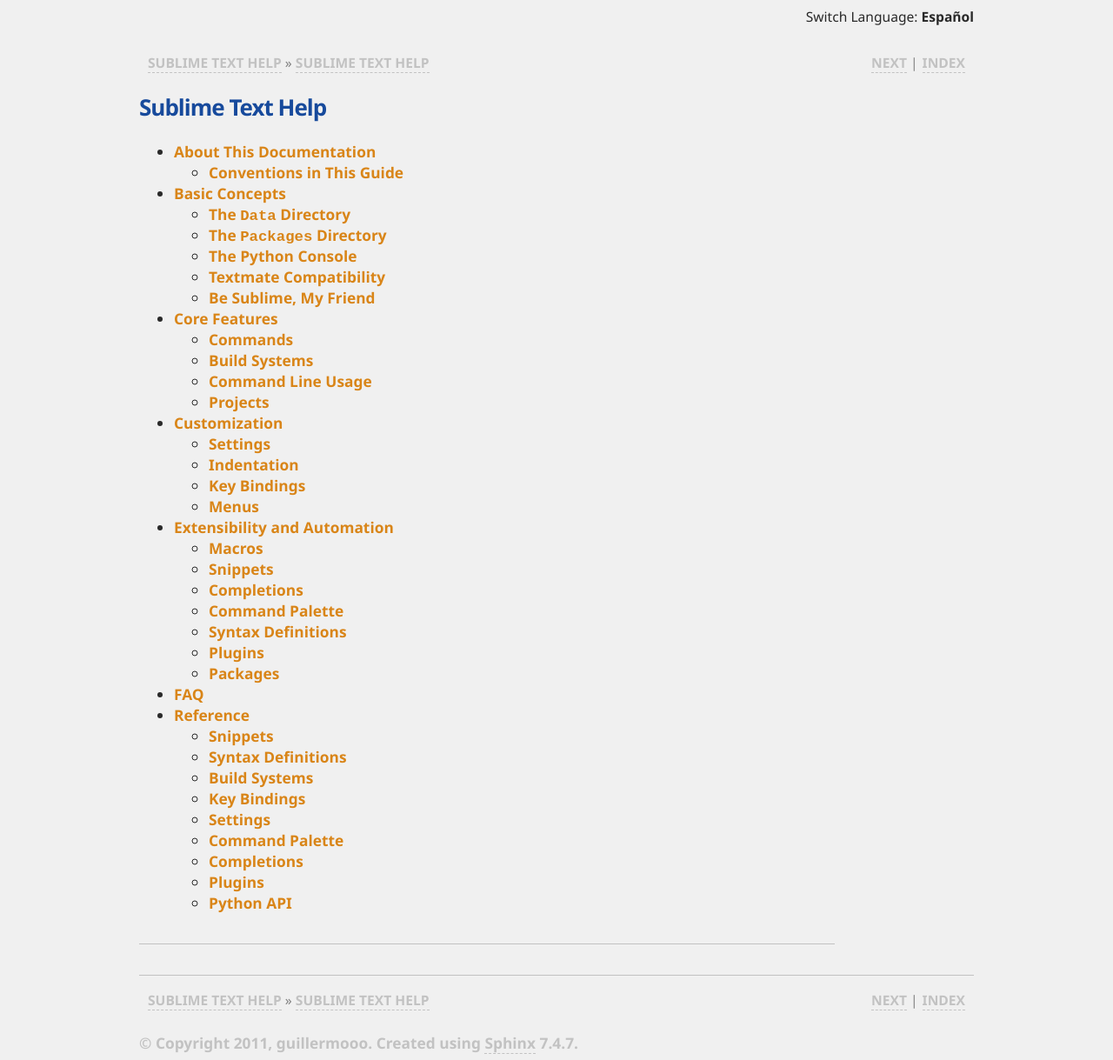
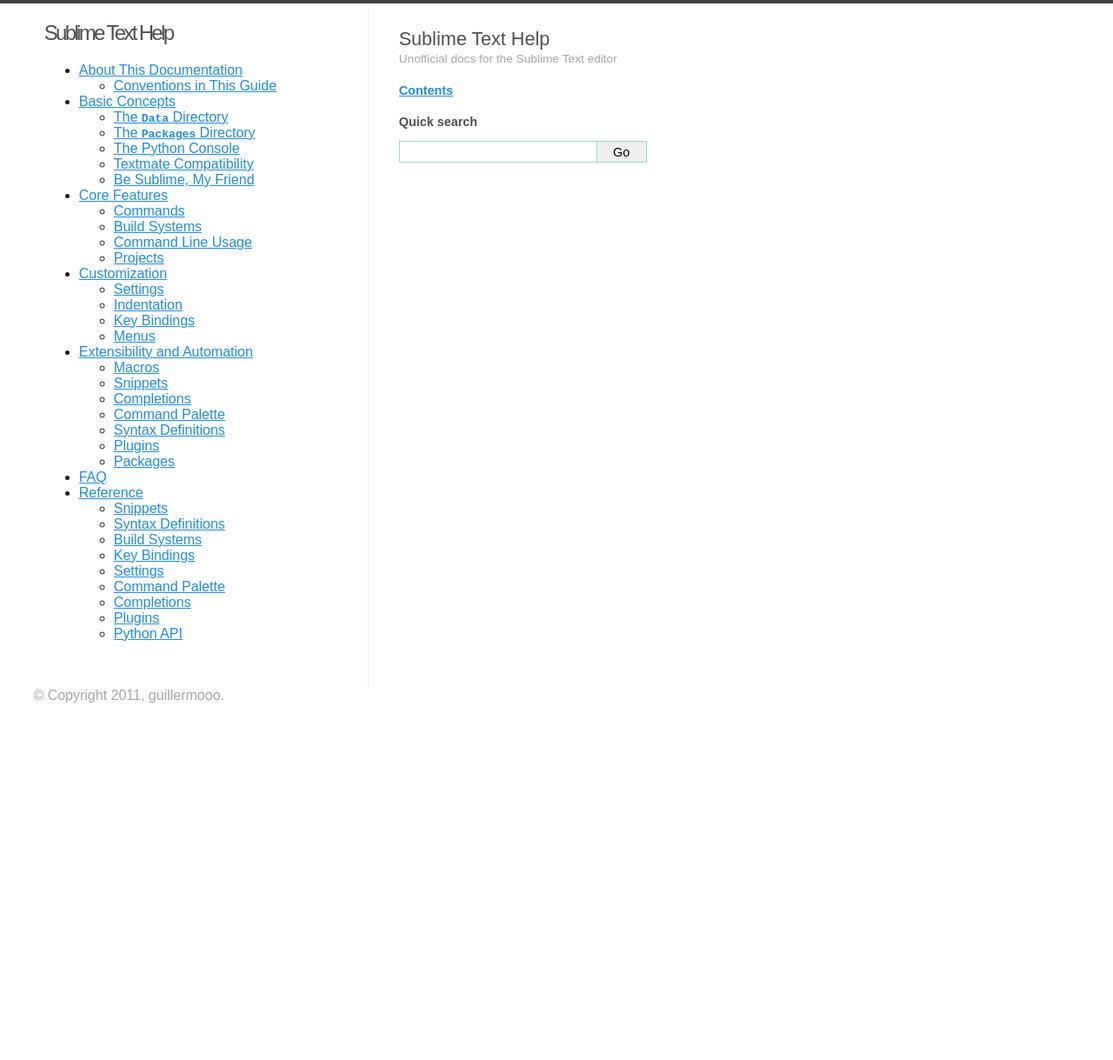
Before and after one commit to guillermooo/sublime-undocs, a Sphinx documentation site: the page built from source/index.rst, in a window 1280 px wide. Shown: the whole page at 87% size. Built offline with Sphinx 7.4.7, drawn with Linux system fonts in a browser that asks for light colours; after the commit the page ends 900 px from its top, so only the background shows below that.

Commit message:
Created new theme.

```diff
--- /dev/null
+++ b/source/_themes/modern/heading.html
@@ -0,0 +1,2 @@
+<h2>Sublime Text Help</strong></h2>
+<p class="tagline">Unofficial docs for the Sublime&nbsp;Text editor</p>
--- a/source/_themes/modern/layout.html
+++ b/source/_themes/modern/layout.html
@@ -17,6 +17,5 @@
 </script>
 {% endblock %}
 
-{% block relbar1 %}
-<div class="lang_bar">Switch Language: <a href="http://sublimetext.info/docs/es/{{pagename}}.html">Español</a></div>
-{{ super() }} {% endblock %}
+{% block relbar1 %} {% endblock %}
+{% block relbar2 %} {% endblock %}
--- /dev/null
+++ b/source/_themes/modern/relations.html
@@ -0,0 +1 @@
+<a href="{{ pathto(master_doc) }}">Contents</a>
--- a/source/_themes/modern/static/modern.css_t
+++ b/source/_themes/modern/static/modern.css_t
@@ -1,212 +1,106 @@
 @import url("basic.css");
 
-body {
-    background-color: #F0F0F0;
-    color: #292929;
-    font-size: 13pt;
-    font-family: 'Segoe UI', Arial;
-    text-align: center;
+html {
+	border-top: 4px solid #424242;
 }
 
-h3 {
-    color: #174A9C;
-    font-family: 'Segoe UI', Arial;
+body {
+	color: #1C1C1C;
+	font-family: Arial;
+    margin-top: 0%;
+    margin-left: 3%;
 }
 
-h1, h2 {
-    color: #174A9C;
-    font-family: 'Segoe UI', Arial;
-    letter-spacing: -1px;
+/* Sphinx sidebar ===========================================================*/
+div.sphinxsidebar {
+	width: 300px;
 }
 
-a {
-    color: #292929;
-    text-decoration: underline;
+div.sphinxsidebar {
+	color: #A6A6A6;
+	margin-left: 2%;
 }
 
-a:hover {
-    background-color: #292929;
-    color: white;
+div.sphinxsidebar p.searchtip {
+	display: none;
 }
 
-
-p {
-    line-height: 1.4em;
+div.sphinxsidebarwrapper > ul, div.sphinxsidebarwrapper > h4 {
+	display: none;
 }
 
-.document {
-    text-align: left;
-    margin: auto;
-    padding-left: 1em;
-    padding-right: 1em;
-    width: 960px;
+div.sphinxsidebarwrapper a {
+	font-weight: bold;
 }
 
-div.lang_bar {
-    width: 960px;
-    text-align: right;
-    margin: auto;
-    margin-bottom: 2em;
-    font-size: 90%;
+div.sphinxsidebarwrapper p.tagline {
+	font-size: 95%;
+	/*letter-spacing: 1px;*/
+	margin-top: 0em;
+	margin-bottom: 1.4em;
 }
 
-div.lang_bar a {
-    text-decoration: none;
-    font-weight: bold;
+div.sphinxsidebarwrapper h2 {
+	margin-bottom: 0.1em;
 }
 
-
-div.related {
-    width: 960px;
-    text-align: left;
-    margin: auto;
-    color: gray;
+#searchbox {
+	margin-top: 1.4em;
 }
 
-div.related ul a {
-    color: #C2C2C2;
-    text-transform: uppercase;
-    text-decoration: none;
-    border-bottom: 1px dashed #C2C2C2;
-    font-weight: bold;
-    background-color: transparent;
+div.sphinxsidebarwrapper h3 {
+	font-weight: 700;
+}
+/*===========================================================================*/
+
+a:link {color:#208BE8;}      /* unvisited link */
+a:visited {color:#208BE8;}  /* visited link */
+a:hover {color:#208BE8;}  /* mouse over link */
+a:active {color:#208BE8;}  /* selected link */
+
+.document h1, h2, h3 {
+	color: #4F4F4F;
+	font-weight: 200;
 }
 
-.clearer {
-    border-top: 1px solid #C2C2C2;
-    margin-top: 2em;
-    margin-bottom: 1em;
+.document h1 {
+	letter-spacing: -2pt;
 }
 
-.footer {
-    color: #C2C2C2;
-    padding-top: 0.5em;
-    text-align: left;
-    margin-top: 1em;
-    margin-left: auto;
-    margin-right: auto;
-    width: 960px;
-    font-weight: bold;
+.document h3 {
+	font-size: 1em;
+	font-weight: normal;
 }
 
-.footer a {
-    text-decoration: none;
-    border-bottom: 1px dashed #C2C2C2;
-    color: #C2C2C2;
-    font-weight: bold;
-    background-color: transparent;
+.section h1, .section h2 {
+	margin-left: -0.75em;
 }
 
-
-pre {
-    font-family: Consolas, Courier New, sans;
+.section h2 {
+	margin-top: 1.5em;
+	font-size: 1.25em;
 }
 
-span.pre {
-    background-color: transparent;
+.section h3 {
+	font-weight: 600;
+	color: #5C5C5C;
 }
 
-div[class|=highlight] {
-    font-family: Consolas, Courier New, sans;
-    background-color: #E6E6E6;
+.document p {
+	line-height: 120%;
 }
 
-div[class|=highlight] pre {
-    margin-left: 0.75em;
-    margin-right: 0.75em;
-    padding-top: 0.5em;
-    padding-bottom: 0.5em;
-/*    margin-top: 0.5em;*/
-/*    margin-bottom: 0.5em;*/
+div.documentwrapper {
+	padding-bottom: 3%;
+	border-right: solid 1px #F0F0F0;
+	background-color: white;
+	padding-right: 1%;
+	padding-left: 1%;
+	max-width: 40%;
+	min-width: 25%;
+	float: left;
 }
 
-
-a.headerlink {
-    text-decoration: none;
-    color: #F5F5F5;
+div.footer {
+	color: #A6A6A6;
 }
-
-tt.docutils {
-    font-family: Consolas, Courier New, sans;
-}
-
-.docutils dt span.pre {
-    font-weight: bold;
-}
-
-dl.docutils dd {
-    margin-bottom: 0.4em;
-}
-
-div.sidebar {
-    display: block;
-    margin: 0px;
-    float: none;
-    width: 100%;
-    background-color: #BED4E8;
-    padding: 0px;
-    padding-top: 1em;
-}
-
-div.sidebar p {
-    padding-left: 1em;
-    padding-right: 1em;
-}
-
-div.sidebar .first {
-    font-weight: bold;
-    font-size: 1.2em;
-    color: #4B709C;
-}
-
-.admonition {
-    color: #616060;
-    margin-left: auto;
-    margin-right: auto;
-    width: 95%;
-}
-
-div.note p {
-    padding: 0px;
-    margin: 0px;
-}
-
-div.warning {
-    color: #A1030B;
-    font-size: 1em;
-    width: 100%;
-    font-weight: bold;
-}
-
-.admonition .first {
-    font-weight: bold;
-}
-
-table.docutils {
-    border: 0;
-    border-collapse: collapse;
-}
-
-table.docutils td, table.docutils th {
-    border: 0;
-    border-bottom: 1px solid #888;
-    padding-top: 0.25em;
-    padding-left: 0.3em;
-    padding-right: 0.5em;
-}
-
-div.toctree-wrapper a {
-    color: #D98518;
-    font-weight: bold;
-    text-decoration: none;
-}
-
-div.toctree-wrapper a:hover {
-    text-decoration: underline;
-    background-color: transparent;
-}
-
-div.seealso {
-    background-color: #C2D1C9;
-    width: 100%;
-}
--- a/source/_themes/modern/theme.conf
+++ b/source/_themes/modern/theme.conf
@@ -1,4 +1,5 @@
 [theme]
 inherit = basic
 stylesheet = modern.css
-pygments_style = modern_theme_support.SublimeStyle
+pygments_style =
+sidebar = false
--- a/source/conf.py
+++ b/source/conf.py
@@ -96,7 +96,7 @@
 # Theme options are theme-specific and customize the look and feel of a theme
 # further.  For a list of options available for each theme, see the
 # documentation.
-html_theme_options = { "nosidebar": True, }
+# html_theme_options = { "nosidebar": True, }
 
 # Add any paths that contain custom themes here, relative to this directory.
 html_theme_path = ["_themes"]
@@ -131,7 +131,7 @@
 html_use_smartypants = True
 
 # Custom sidebar templates, maps document names to template names.
-#html_sidebars = {}
+html_sidebars = {'**': ['heading.html', 'relations.html', 'searchbox.html']}
 
 # Additional templates that should be rendered to pages, maps page names to
 # template names.
@@ -150,7 +150,7 @@
 #html_show_sourcelink = True
 
 # If true, "Created using Sphinx" is shown in the HTML footer. Default is True.
-#html_show_sphinx = True
+html_show_sphinx = False
 
 # If true, "(C) Copyright ..." is shown in the HTML footer. Default is True.
 #html_show_copyright = True
```
